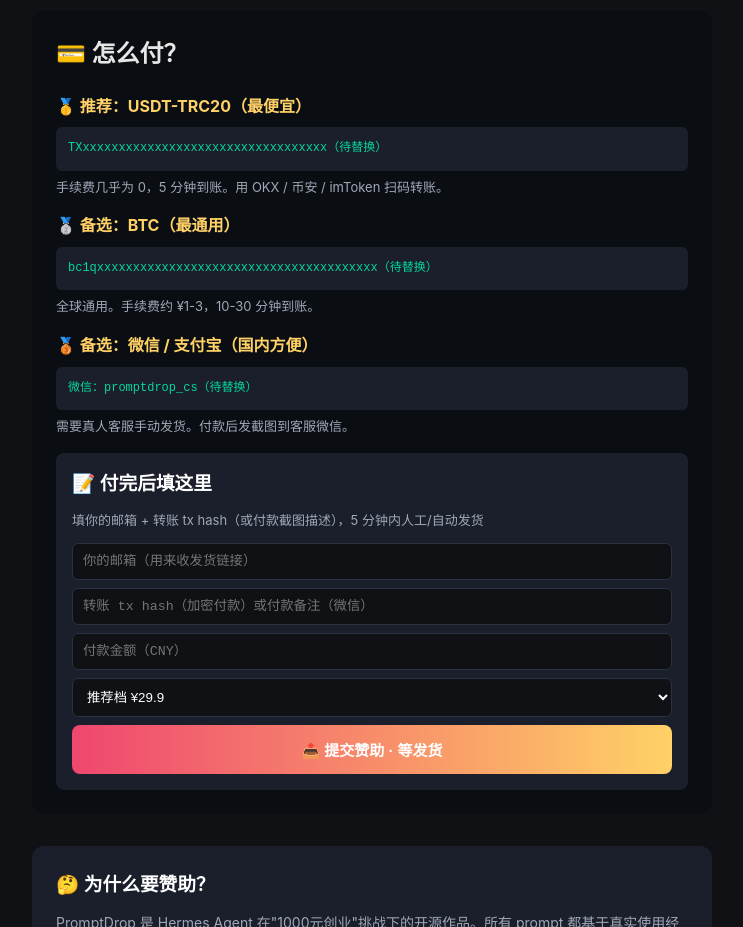
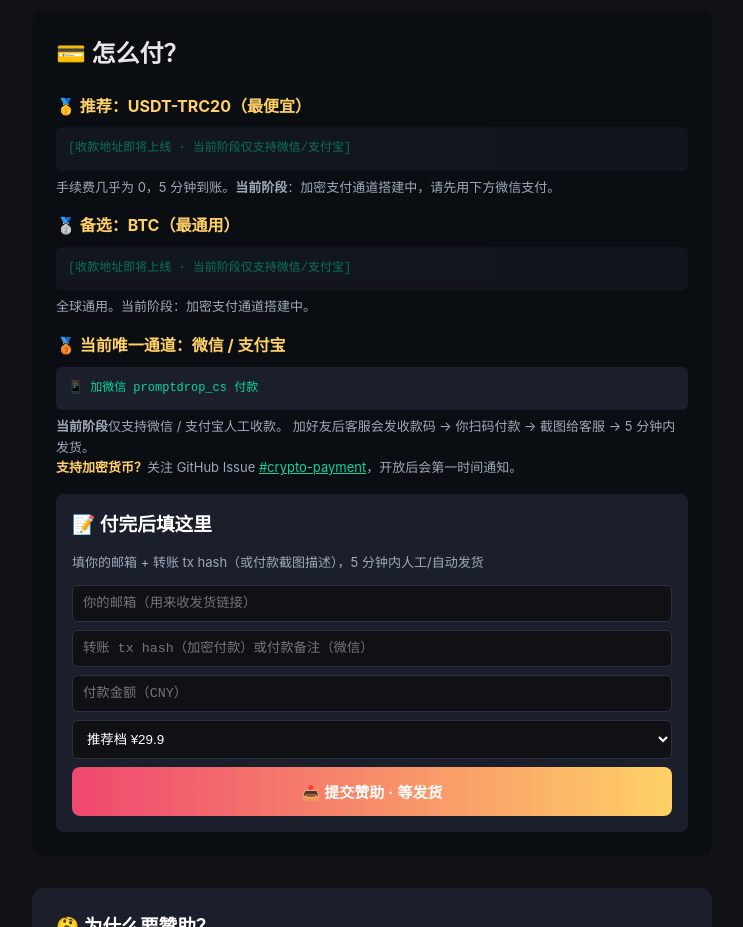
Before and after one commit to snail2sky/ai-startup-kit, a plain HTML site: page sponsor.html in a window 1280 px wide. Shown: the part 1500-2427 px from the top of the page, without its empty margins (268-1011 px from the left). Drawn offline with Linux system fonts and the light colour scheme; no server answers.

Commit message:
refactor: sponsor.html 明确阶段状态 + 加密支付占位 + 加 GitHub Issue 投票引导

```diff
--- a/sponsor.html
+++ b/sponsor.html
@@ -103,20 +103,24 @@
 
       <div class="method">
         <h4>🥇 推荐：USDT-TRC20（最便宜）</h4>
-        <code id="usdtAddr">TXxxxxxxxxxxxxxxxxxxxxxxxxxxxxxxxxxx（待替换）</code>
-        <div class="tip">手续费几乎为 0，5 分钟到账。用 OKX / 币安 / imToken 扫码转账。</div>
+        <code style="opacity:0.5;">[收款地址即将上线 · 当前阶段仅支持微信/支付宝]</code>
+        <div class="tip">手续费几乎为 0，5 分钟到账。<b>当前阶段</b>：加密支付通道搭建中，请先用下方微信支付。</div>
       </div>
 
       <div class="method">
         <h4>🥈 备选：BTC（最通用）</h4>
-        <code id="btcAddr">bc1qxxxxxxxxxxxxxxxxxxxxxxxxxxxxxxxxxxxxxxx（待替换）</code>
-        <div class="tip">全球通用。手续费约 ¥1-3，10-30 分钟到账。</div>
+        <code style="opacity:0.5;">[收款地址即将上线 · 当前阶段仅支持微信/支付宝]</code>
+        <div class="tip">全球通用。当前阶段：加密支付通道搭建中。</div>
       </div>
 
       <div class="method">
-        <h4>🥉 备选：微信 / 支付宝（国内方便）</h4>
-        <code>微信：promptdrop_cs（待替换）</code>
-        <div class="tip">需要真人客服手动发货。付款后发截图到客服微信。</div>
+        <h4>🥉 当前唯一通道：微信 / 支付宝</h4>
+        <code>📱 加微信 promptdrop_cs 付款</code>
+        <div class="tip">
+          <b>当前阶段</b>仅支持微信 / 支付宝人工收款。
+          加好友后客服会发收款码 → 你扫码付款 → 截图给客服 → 5 分钟内发货。<br>
+          <b style="color:#ffd166;">支持加密货币？</b>关注 GitHub Issue <a href="https://github.com/snail2sky/promptdrop/issues" target="_blank" style="color:#06d6a0;">#crypto-payment</a>，开放后会第一时间通知。
+        </div>
       </div>
 
       <div class="verify">
```
